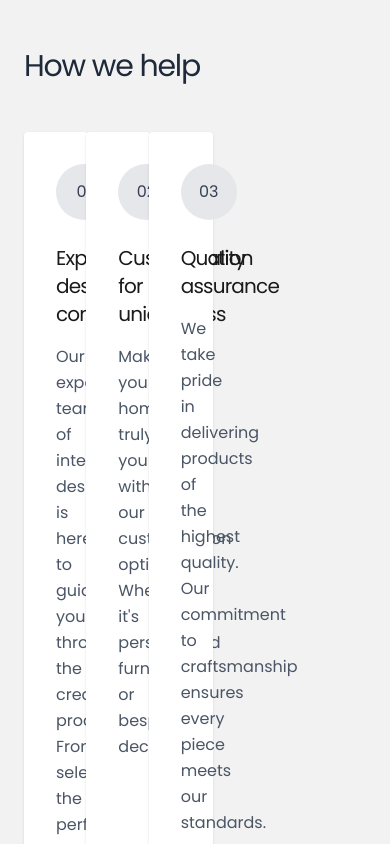
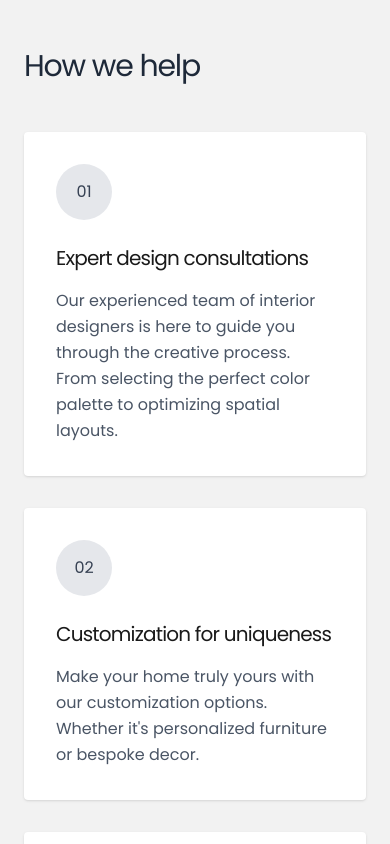
Before and after one commit to ftsalman/archotech-website, a React (Vite) app: page /services in a window 390 px wide. Shown: the part 7740-8584 px from the top of the page. Built offline with nearby package versions, Linux system fonts and the light colour scheme.

Commit message:
Feat:website/navbar/logo/

```diff
--- a/src/pages/ServicesPage.jsx
+++ b/src/pages/ServicesPage.jsx
@@ -114,7 +114,7 @@
         <List
           data={help}
           uniqueKey="num"
-          className="grid md:grid-cols-2 lg:grid-cols-3 gap-8"
+          className="grid  grid-cols-1 md:grid-cols-2 lg:grid-cols-3 gap-8"
           render={(item, index) => (
             <motion.div
               key={item.num}
```
